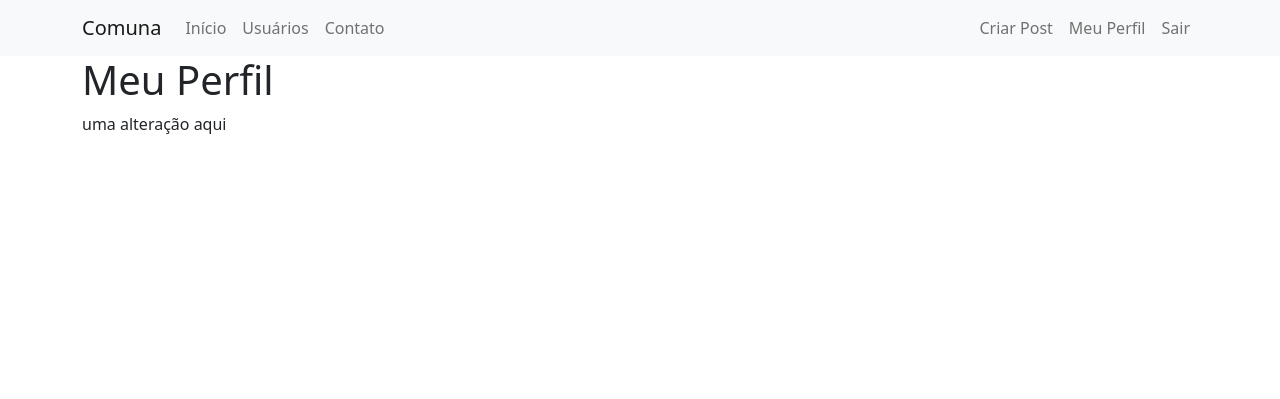
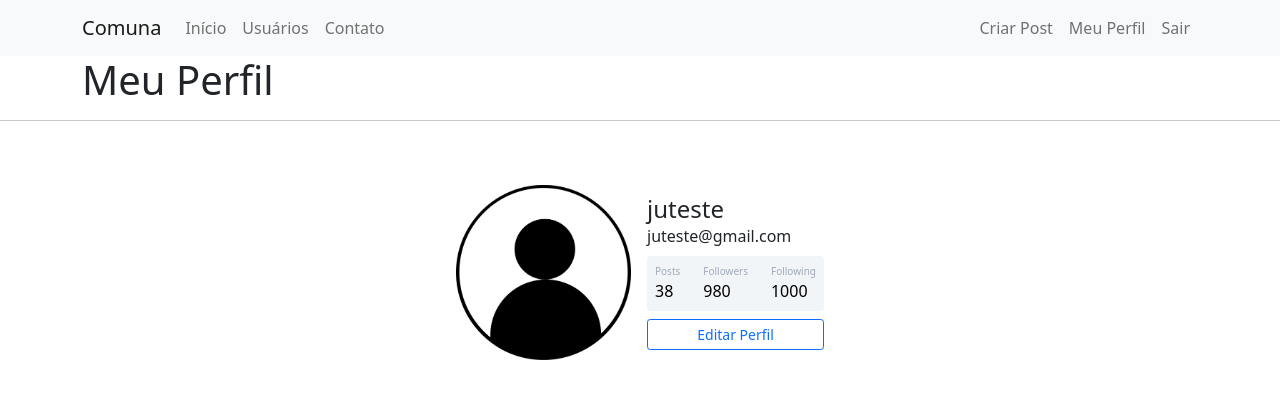
Before and after one commit to jul1anaportela/DevSpace, a Flask app: page /perfil in a window 1280 px wide. Shown: the top 399 px of the page. Run offline with Flask 3, Linux system fonts and the light colour scheme; a user stored in the database is signed in.

Commit message:
:sparkles: edição da página perfil.hmtl e inserção do arquivo css :sparkles:

```diff
--- a/comuna/routes.py
+++ b/comuna/routes.py
@@ -60,7 +60,8 @@ def sair():
 @app.route('/perfil')
 @login_required
 def perfil():
-    return render_template('perfil.html')
+    foto_perfil = url_for('static', filename='fotos_perfil/{}'.format(current_user.foto_perfil))
+    return render_template('perfil.html', foto_perfil=foto_perfil)
 
 @app.route('/post/criar')
 @login_required
--- /dev/null
+++ b/comuna/static/main.css
@@ -0,0 +1,38 @@
+.card{
+  width: 400px;
+  border: none;
+  border-radius: 10px;
+
+  background-color: #fff;
+}
+
+
+
+.stats{
+
+      background: #f2f5f8 !important;
+
+    color: #000 !important;
+}
+.articles{
+  font-size:10px;
+  color: #a1aab9;
+}
+.number1{
+  font-weight:500;
+}
+.followers{
+    font-size:10px;
+  color: #a1aab9;
+
+}
+.number2{
+  font-weight:500;
+}
+.rating{
+    font-size:10px;
+  color: #a1aab9;
+}
+.number3{
+  font-weight:500;
+}
--- a/comuna/templates/base.html
+++ b/comuna/templates/base.html
@@ -5,6 +5,7 @@
     <title>Comuna</title>
 
     <link href="https://cdn.jsdelivr.net/npm/bootstrap@5.0.0-beta1/dist/css/bootstrap.min.css" rel="stylesheet" integrity="sha384-giJF6kkoqNQ00vy+HMDP7azOuL0xtbfIcaT9wjKHr8RbDVddVHyTfAAsrekwKmP1" crossorigin="anonymous">
+    <link rel="stylesheet" type="text/css" href="{{url_for('static', filename='main.css')}}">
 
     {% block head %}
     {% endblock %}
--- a/comuna/templates/perfil.html
+++ b/comuna/templates/perfil.html
@@ -1,8 +1,64 @@
 {% extends 'base.html' %}
 
 {% block body %}
-    <div class="container">
-        <h1>Meu Perfil</h1>
-        <p>uma alteração aqui</p>
+    <h1 class="container">Meu Perfil</h1>
+    <hr>
+    <div class="container mt-5 d-flex justify-content-center">
+
+        <div class="card p-3">
+
+            <div class="d-flex align-items-center">
+
+                <div class="image pe-3">
+            <img src="{{ foto_perfil }}" class="rounded" width="175" >
+            </div>
+
+            <div class="ml-3 w-100">
+
+            <h4 class="mb-0 mt-0">{{ current_user.username }}</h4>
+            <span>{{ current_user.email }}</span>
+
+            <div class="p-2 mt-2 bg-primary d-flex justify-content-between rounded text-white stats">
+
+                <div class="d-flex flex-column">
+
+                    <span class="articles">Posts</span>
+                    <span class="number1">38</span>
+
+                </div>
+
+                <div class="d-flex flex-column">
+
+                    <span class="followers">Followers</span>
+                    <span class="number2">980</span>
+
+                </div>
+
+
+                <div class="d-flex flex-column">
+
+                    <span class="rating">Following</span>
+                    <span class="number3">1000</span>
+
+                </div>
+
+            </div>
+
+
+            <div class="button mt-2 d-flex flex-row align-items-center">
+
+                <button class="btn btn-sm btn-outline-primary w-100">Editar Perfil</button>
+
+
+            </div>
+
+
+            </div>
+
+
+            </div>
+
+        </div>
+
     </div>
 {% endblock %}
```
Also changed, not shown: comuna/static/fotos_perfil/default.jpg (added).
